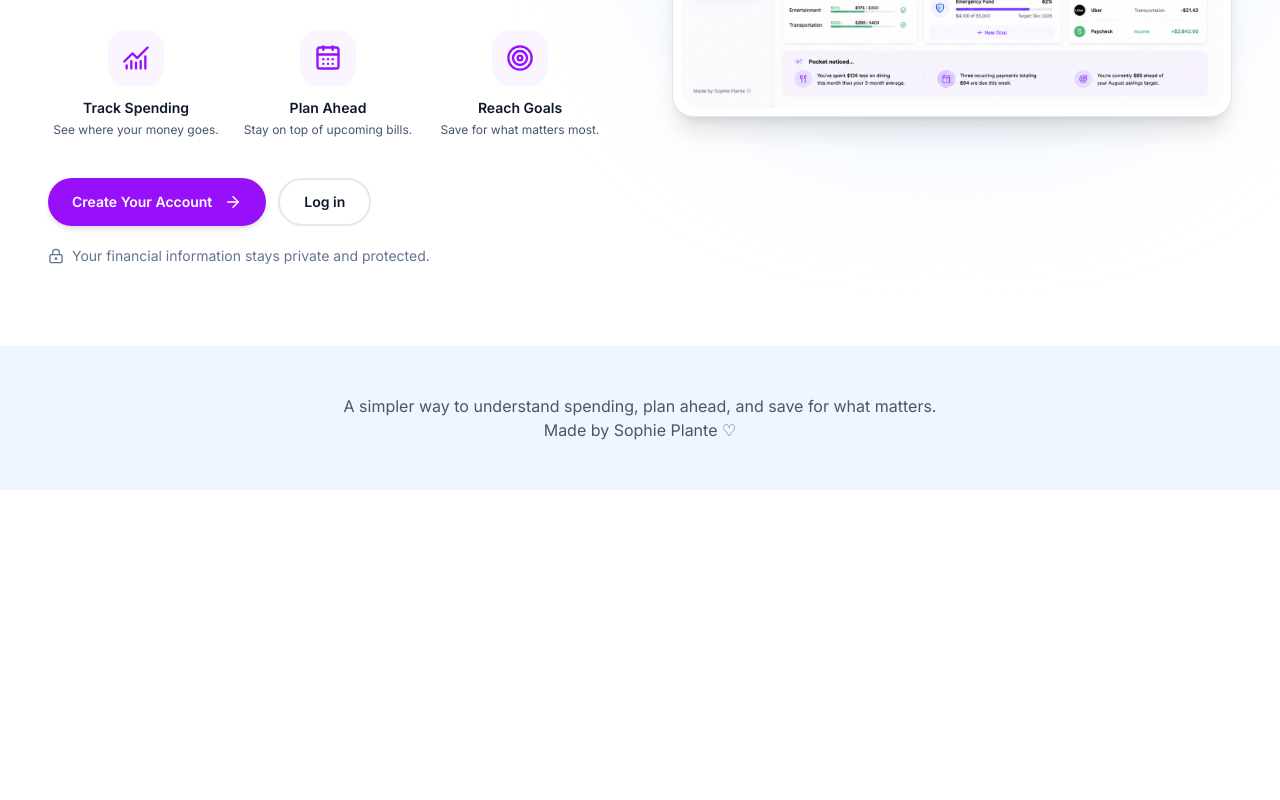
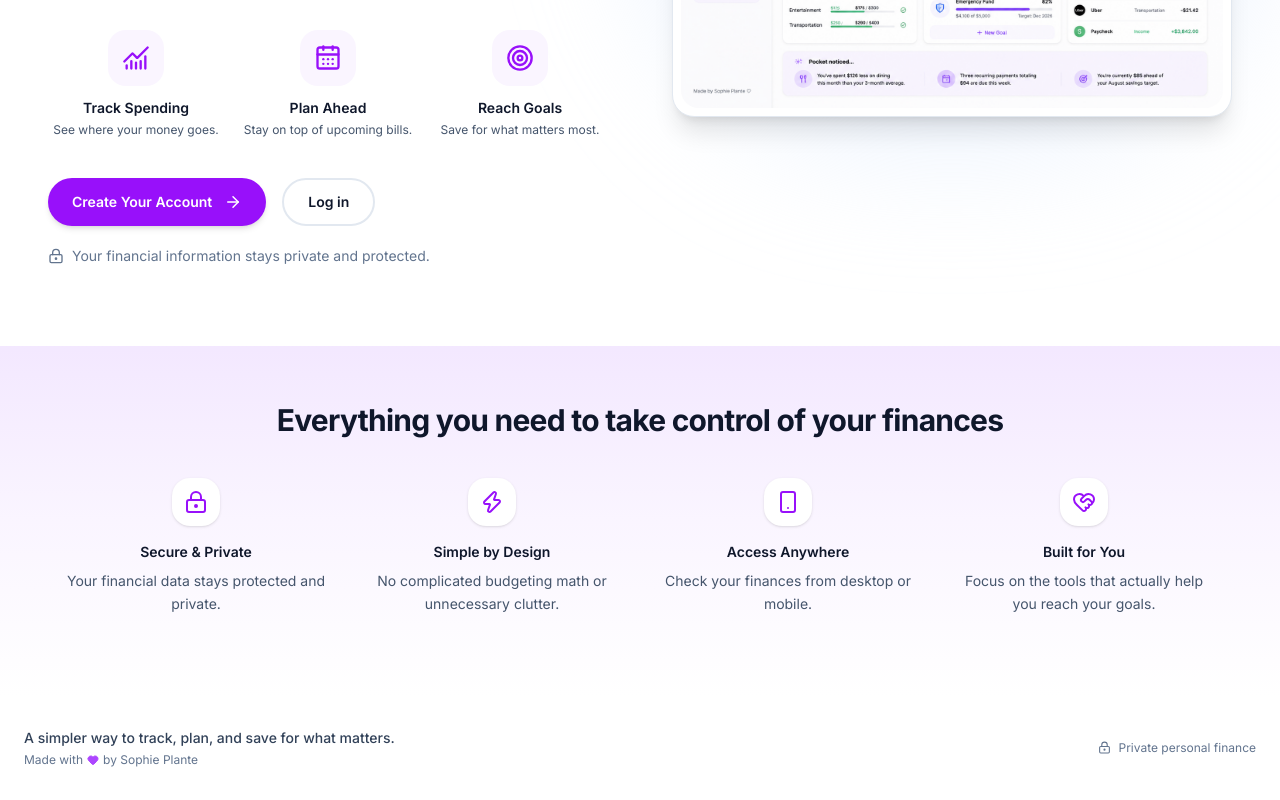
Before and after one commit to splante1060-star/expense-tracking-project, a Next.js app: page / in a window 1280 px wide. Shown: the part 684-1484 px from the top of the page. Before the commit the page ends 1174 px from the top, so only its background shows below. Built offline with nearby package versions, Linux system fonts and the light colour scheme; no server answers.

Commit message:
feat: intro & footer update for landing page

```diff
--- a/app/layout.tsx
+++ b/app/layout.tsx
@@ -22,7 +22,7 @@ export default function RootLayout({ children }: LayoutProps<"/">) {
         <body className={`${inter.className} min-h-screen flex flex-col`}>
           <Header />
 
-          <main className="min-h-screen flex pt-30">{children}</main>
+          <main className="min-h-screen w-full pt-30">{children}</main>
 
           <Footer />
         </body>
--- a/app/page.tsx
+++ b/app/page.tsx
@@ -1,9 +1,11 @@
 import HeroSection from "@/components/landing-page/hero-section";
+import IntroSection from "@/components/landing-page/intro-section";
 
 export default function Home() {
   return (
     <div>
       <HeroSection />
+      <IntroSection />
     </div>
   );
 }
--- a/components/Footer.tsx
+++ b/components/Footer.tsx
@@ -1,12 +1,25 @@
+import { Heart, LockKeyhole } from "lucide-react";
+
 export default function Footer() {
   return (
-    <footer className="bg-blue-50 py-12">
-      <div className="container mx-auto px-4 text-center text-gray-600">
-        <p>
-          A simpler way to understand spending, plan ahead, and save for what
-          matters.
-        </p>
-        <p>Made by Sophie Plante ♡ </p>
+    <footer className=" border-slate-200 bg-white px-6 py-8">
+      <div className="mx-auto flex max-w-7xl flex-col items-center justify-between gap-4 text-center sm:flex-row sm:text-left">
+        <div>
+          <p className="text-sm font-medium text-slate-700">
+            A simpler way to track, plan, and save for what matters.
+          </p>
+
+          <p className="mt-1 flex items-center justify-center gap-1 text-xs text-slate-500 sm:justify-start">
+            Made with
+            <Heart size={12} className="fill-purple-500 text-purple-500" />
+            by Sophie Plante
+          </p>
+        </div>
+
+        <div className="flex items-center gap-2 text-xs text-slate-500">
+          <LockKeyhole size={13} />
+          <span>Private personal finance</span>
+        </div>
       </div>
     </footer>
   );
--- a/components/landing-page/hero-section.tsx
+++ b/components/landing-page/hero-section.tsx
@@ -19,14 +19,14 @@ export default function HeroSection() {
             Your money. Your plan. Your future.
           </p>
 
-          <h2 className="text-4xl sm:text-5xl lg:text-6xl font-bold leading-tight tracking-tight text-slate-900">
+          <h2 className="text-4xl lg:text-6xl font-bold leading-tight tracking-tight text-slate-900">
             A simpler way to <br />
             <span className="text-blue-600">track</span>,{" "}
             <span className="text-purple-600">plan</span>, and{" "}
             <span className="text-green-600">save</span> for what matters.
           </h2>
 
-          <p className="mt-6 max-w-2xl text-lg leading-relaxed text-slate-600">
+          <p className="mt-6 max-w-2xl text-base lg:text-lg leading-relaxed text-slate-600">
             Pocket helps you understand your spending, plan for upcoming
             expenses, and build realistic savings goals so you can feel
             confident about your financial future.
@@ -78,7 +78,7 @@ export default function HeroSection() {
           </div>
 
           {/* CTA */}
-          <div className="mt-10 flex flex-col gap-3 sm:flex-row">
+          <div className="mt-10 flex flex-col gap-4 sm:flex-row">
             <Link
               href="/sign-up"
               className="group inline-flex h-12 items-center justify-center gap-3 rounded-full bg-purple-600 px-6 text-sm font-semibold text-white shadow-md transition-all duration-300 hover:-translate-y-0.5 hover:bg-purple-700 hover:shadow-lg"
@@ -106,7 +106,7 @@ export default function HeroSection() {
         </div>
 
         {/* -- RIGHT COLUMN -- */}
-        <div className="relative mt-10 lg:mt-0">
+        <div className="relative mt-0">
           <div className="absolute -inset-8 -z-10 rounded-full bg-blue-100/50 blur-3xl" />
 
           <div className="overflow-hidden rounded-3xl border border-slate-200 bg-white p-2 shadow-xl">
--- /dev/null
+++ b/components/landing-page/intro-section.tsx
@@ -0,0 +1,72 @@
+import { LockKeyhole, Zap, Smartphone, HeartHandshake } from "lucide-react";
+
+export default function IntroSection() {
+  return (
+    <section className="w-full bg-linear-to-b from-purple-100 via-purple-50 to-white px-6 pt-14 pb-20 lg:px-12">
+      {" "}
+      <div className="mx-auto max-w-6xl">
+        <h2 className="text-center text-2xl font-bold tracking-tight text-slate-900 sm:text-3xl">
+          Everything you need to take control of your finances
+        </h2>
+
+        <div className="mt-10 grid grid-cols-2 gap-8 lg:grid-cols-4">
+          <div className="text-center">
+            <div className="mx-auto flex h-12 w-12 items-center justify-center rounded-2xl bg-white text-purple-600 shadow-sm">
+              <LockKeyhole size={24} />
+            </div>
+
+            <h3 className="mt-4 text-sm font-semibold text-slate-900">
+              Secure & Private
+            </h3>
+
+            <p className="mt-2 text-sm leading-relaxed text-slate-600">
+              Your financial data stays protected and private.
+            </p>
+          </div>
+
+          <div className="text-center">
+            <div className="mx-auto flex h-12 w-12 items-center justify-center rounded-2xl bg-white text-purple-600 shadow-sm">
+              <Zap size={24} />
+            </div>
+
+            <h3 className="mt-4 text-sm font-semibold text-slate-900">
+              Simple by Design
+            </h3>
+
+            <p className="mt-2 text-sm leading-relaxed text-slate-600">
+              No complicated budgeting math or unnecessary clutter.
+            </p>
+          </div>
+
+          <div className="text-center">
+            <div className="mx-auto flex h-12 w-12 items-center justify-center rounded-2xl bg-white text-purple-600 shadow-sm">
+              <Smartphone size={24} />
+            </div>
+
+            <h3 className="mt-4 text-sm font-semibold text-slate-900">
+              Access Anywhere
+            </h3>
+
+            <p className="mt-2 text-sm leading-relaxed text-slate-600">
+              Check your finances from desktop or mobile.
+            </p>
+          </div>
+
+          <div className="text-center">
+            <div className="mx-auto flex h-12 w-12 items-center justify-center rounded-2xl bg-white text-purple-600 shadow-sm">
+              <HeartHandshake size={24} />
+            </div>
+
+            <h3 className="mt-4 text-sm font-semibold text-slate-900">
+              Built for You
+            </h3>
+
+            <p className="mt-2 text-sm leading-relaxed text-slate-600">
+              Focus on the tools that actually help you reach your goals.
+            </p>
+          </div>
+        </div>
+      </div>
+    </section>
+  );
+}
```
